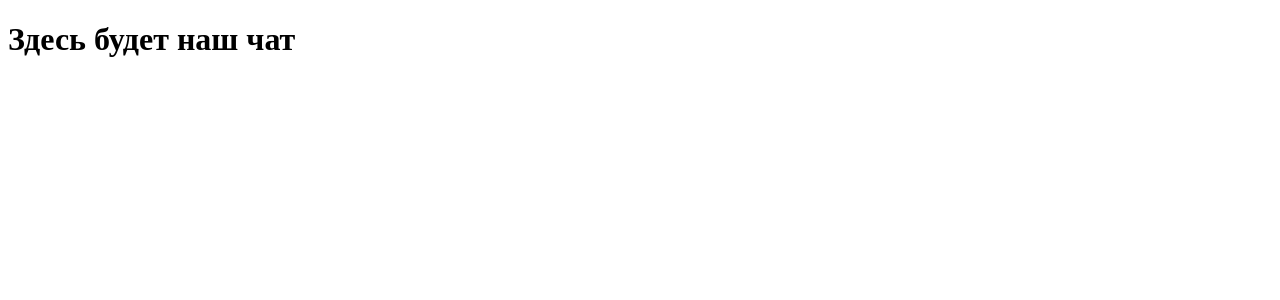
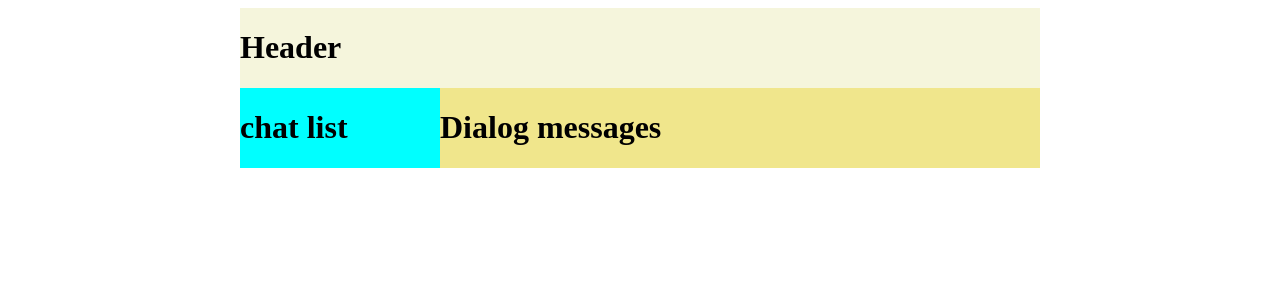
Before and after one commit to AlekseyBabich/support-chat, a Next.js app: page / in a window 1280 px wide. Shown: the top 300 px of the page. Built offline with nearby package versions, Linux system fonts and the light colour scheme.

Commit message:
adding grid

```diff
--- a/pages/index.tsx
+++ b/pages/index.tsx
@@ -1,4 +1,6 @@
 import {Inter} from '@next/font/google'
+import App from './../src/App'
+
 
 const inter = Inter({subsets: ['latin']})
 
@@ -6,7 +8,7 @@ export default function Home() {
     return (
 
         <div>
-            <h1>Здесь будет наш чат</h1>
+            <App/>
         </div>
 
 
--- /dev/null
+++ b/src/App.tsx
@@ -0,0 +1,19 @@
+import React from 'react';
+import Header from './component/Header/Header'
+import s from './app.module.css'
+import ChatList from "@/src/component/ChatList/ChatList";
+import Messages from "@/src/component/Messages/Messages";
+
+const App = () => {
+    return (
+        <div className={s.wrapperContainer}>
+            <Header/>
+            <ChatList/>
+           <div className={s.wrapperContent}>
+                <Messages/>
+           </div>
+        </div>
+    );
+};
+
+export default App;
--- /dev/null
+++ b/src/app.module.css
@@ -0,0 +1,17 @@
+.wrapperContainer {
+    width: 800px;
+    margin: 0 auto;
+    display: grid;
+    grid-template-areas:
+        "header header"
+        "chatList messages";
+    grid-template-rows: 80px 1fr;
+    grid-template-columns: 3fr 9fr;
+
+
+
+}
+.wrapperContent {
+    grid-area: messages;
+
+}
--- /dev/null
+++ b/src/component/ChatList/ChatList.module.css
@@ -0,0 +1,5 @@
+.container {
+    grid-area: chatList;
+
+    background: cyan;
+}
--- /dev/null
+++ b/src/component/ChatList/ChatList.tsx
@@ -0,0 +1,12 @@
+import React from 'react';
+import s from './ChatList.module.css'
+
+const ChatList = (props) => {
+    return (
+        <div className={s.container}>
+           <h1>chat list</h1>
+        </div>
+    );
+};
+
+export default ChatList;
--- /dev/null
+++ b/src/component/Header/Header.module.css
@@ -0,0 +1,6 @@
+.wrapperContainer {
+    grid-area: header;
+
+    background: beige;
+
+}
--- /dev/null
+++ b/src/component/Header/Header.tsx
@@ -0,0 +1,14 @@
+import React from 'react';
+import s from './Header.module.css'
+
+const Header = (props) => {
+    return (
+        <div className={s.wrapperContainer}>
+           <div>
+               <h1>Header</h1>
+           </div>
+        </div>
+    );
+};
+
+export default Header;
--- /dev/null
+++ b/src/component/Messages/Messages.module.css
@@ -0,0 +1,4 @@
+.wrapperContainer {
+    background: khaki;
+    display: grid;
+}
--- /dev/null
+++ b/src/component/Messages/Messages.tsx
@@ -0,0 +1,14 @@
+import React from 'react';
+import s from './Messages.module.css';
+
+
+
+const Messages = () => {
+    return (
+        <div className={s.wrapperContainer}>
+            <h1>Dialog messages</h1>
+        </div>
+    );
+};
+
+export default Messages;
```
Also changed, not shown: 2 other files (tests, documents, lock files or other folders).
